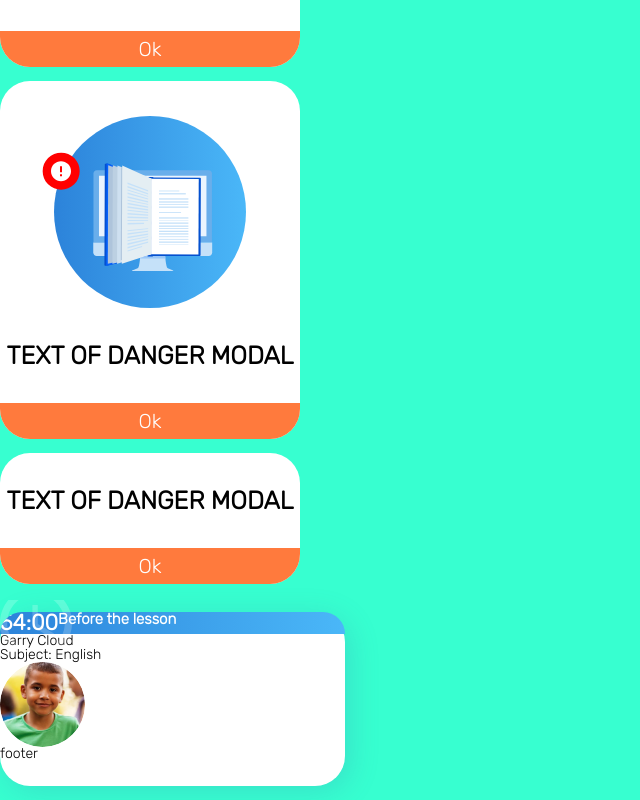
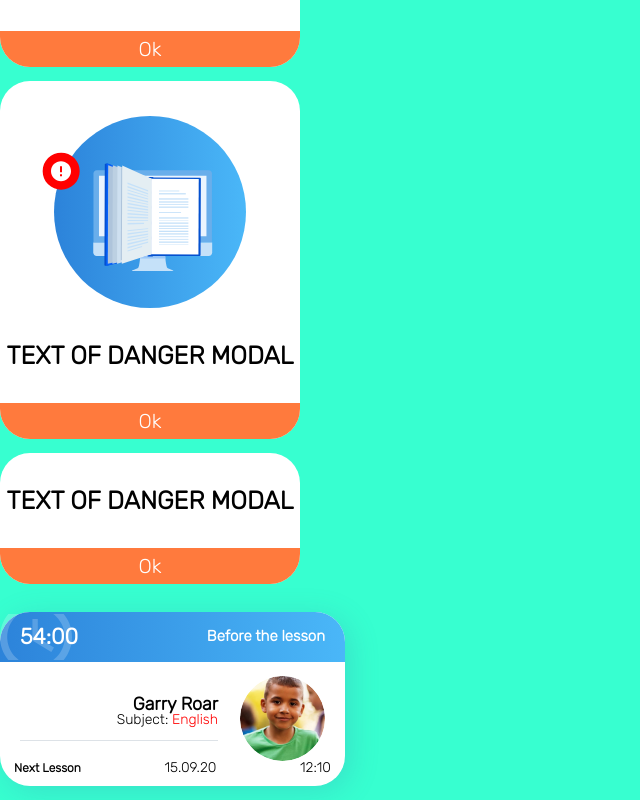
Before and after one commit to DmitryRoar/components-for-project, an Angular app: page / in a window 1280 px wide. Shown: the part 1767-2567 px from the top of the page, without its empty margins (0-640 px from the left). Built offline with nearby package versions, Linux system fonts and the light colour scheme.

Commit message:
[screen] card

```diff
--- a/src/app/app.component.html
+++ b/src/app/app.component.html
@@ -94,5 +94,5 @@
 </div>
 <!-- card -->
 <div class="wrap">
-  <app-card [img]="img" [lastLesson]="lastLesson"></app-card>
+  <app-card [card]="card"></app-card>
 </div>
--- a/src/app/app.component.ts
+++ b/src/app/app.component.ts
@@ -9,6 +9,7 @@ import {IHomeWorkStatus} from './shared/interfaces/homework-status.interface';
 import {INotificationInfo} from './shared/interfaces/notification.interface';
 import {IConfirm} from './shared/interfaces/confirm.interface';
 import {IModal} from './shared/interfaces/modal.interface';
+import {ICardInfo} from './shared/interfaces/card.interface';
 
 @Component({
   selector: 'app-root',
@@ -19,8 +20,17 @@ export class AppComponent {
   @ViewChild(DrawerDirective) drawerRef: DrawerDirective;
 
   // card
-  img = 'assets/img/card/student-photo.png';
-  lastLesson = '54:00';
+  card: ICardInfo = {
+    img: 'assets/img/card/student-photo.png',
+    lastLesson: '54:00',
+    color: 'red',
+    subject: 'english',
+    name: 'Garry Roar',
+    nextLesson: {
+      date: '15.09.20',
+      time: '12:10'
+    }
+  };
 
   // drawer
   teacher: TeacherInfo = {
--- a/src/app/shared/components/card/card.component.html
+++ b/src/app/shared/components/card/card.component.html
@@ -1,10 +1,9 @@
 <div class="wrap">
-  <div class="card">
-    <div class="header" *ngIf="lastLesson">
-      <div class="container">
+  <div class="header" *ngIf="card.lastLesson">
+    <div class="container container-header">
       <div class="header__time">
         <img src="assets/img/card/clock.svg" alt="">
-          <h2 class="text__headline">{{lastLesson}}</h2>
+        <h2 class="text__headline">{{card.lastLesson}}</h2>
       </div>
       <div class="header__text text__content">
         Before the lesson
@@ -13,21 +12,34 @@
   </div>
 
   <div class="content">
-      <div class="content__desc">
-        <div class="content__name">
-          Garry Cloud
+    <div class="container container-content">
+      <div class="content-desc">
+        <div class="content-desc__name">
+          <p>{{card.name}}</p>
         </div>
-        <div class="content__subject">
-          Subject: English
+        <div class="content-desc__subject">
+          Subject: <span [ngStyle]="{color: card.color}">{{card.subject}}</span>
         </div>
+        <hr>
       </div>
-      <div class="avatar" *ngIf="img">
-        <img [src]="img" alt="student-img">
+
+      <div class="avatar" *ngIf="card.img">
+        <img [src]="card.img" alt="student-img">
+      </div>
     </div>
   </div>
 
   <div class="footer">
-      footer
+    <div class="container container-footer">
+      <div class="footer__text">
+        <p>Next Lesson</p>
+      </div>
+      <div class="date">
+        {{card.nextLesson.date}}
+      </div>
+      <div class="time">
+        {{card.nextLesson.time}}
       </div>
     </div>
   </div>
+</div>
--- a/src/app/shared/components/card/card.component.scss
+++ b/src/app/shared/components/card/card.component.scss
@@ -1,10 +1,8 @@
 @import "src/assets/styles/var";
 
-.card {
-  display: flex;
+.wrap {
   width: 345px;
   height: 174px;
-  flex-direction: column;
   border-radius: $border-radius;
   background: $card-student-content-background;
   box-shadow: 5px 5px 30px rgba(65, 98, 169, 0.2);
@@ -26,13 +24,16 @@
 
   &__text {
     font-weight: 700;
+    font-size: 15px;
   }
 
   &__time {
+    font-size: 22px;
     display: flex;
     align-items: center;
 
     img {
+      left: 0;
       position: absolute;
     }
   }
@@ -40,4 +41,52 @@
 
 .container {
   display: flex;
+  padding: 14px 20px;
+  align-items: center;
+
+  &-header {
+    justify-content: space-between;
+  }
+
+  &-content {
+    padding: 14px 20px 0 20px;
+    justify-content: flex-end;
+  }
+
+  &-footer {
+    padding: 0 14px 21px 14px;
+    justify-content: space-between;
+  }
 }
+
+.content-desc {
+  text-align: right;
+  margin-right: 22px;
+  width: 100%;
+
+  &__name {
+    font-size: 18px;
+    font-weight: 700;
+  }
+  &__subject {
+    font-size: 14px;
+
+    span {
+      text-transform: capitalize;
+    }
+  }
+
+  hr {
+    width: 100%;
+    height: 1px;
+    background: $inactive-color;
+    margin-top: 13px;
+  }
+}
+
+.footer {
+  &__text {
+    font-size: 12px;
+    font-weight: 700;
+  }
+}
--- a/src/app/shared/components/card/card.component.ts
+++ b/src/app/shared/components/card/card.component.ts
@@ -1,4 +1,6 @@
 import {ChangeDetectionStrategy, Component, Input, OnInit} from '@angular/core';
+
+import {ICardInfo} from '../../interfaces/card.interface';
 
 @Component({
   selector: 'app-card',
@@ -7,8 +9,7 @@ import {ChangeDetectionStrategy, Component, Input, OnInit} from '@angular/core';
   changeDetection: ChangeDetectionStrategy.OnPush
 })
 export class CardComponent implements OnInit {
-  @Input() img: string;
-  @Input() lastLesson: string;
+  @Input() card: ICardInfo;
 
   constructor() {
   }
```
Also changed, not shown: src/app/shared/interfaces/card.interface.ts (+13 -0 lines). Lines whose indentation alone changed are shown as unchanged.
